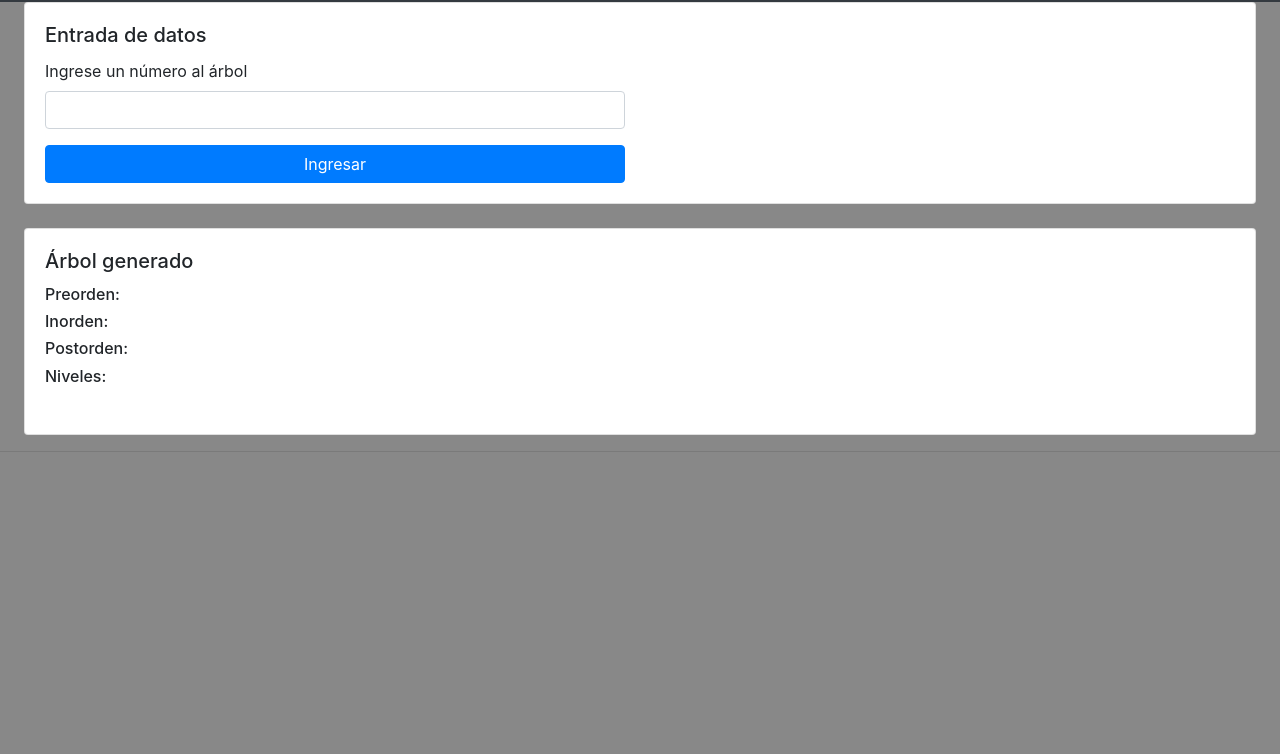
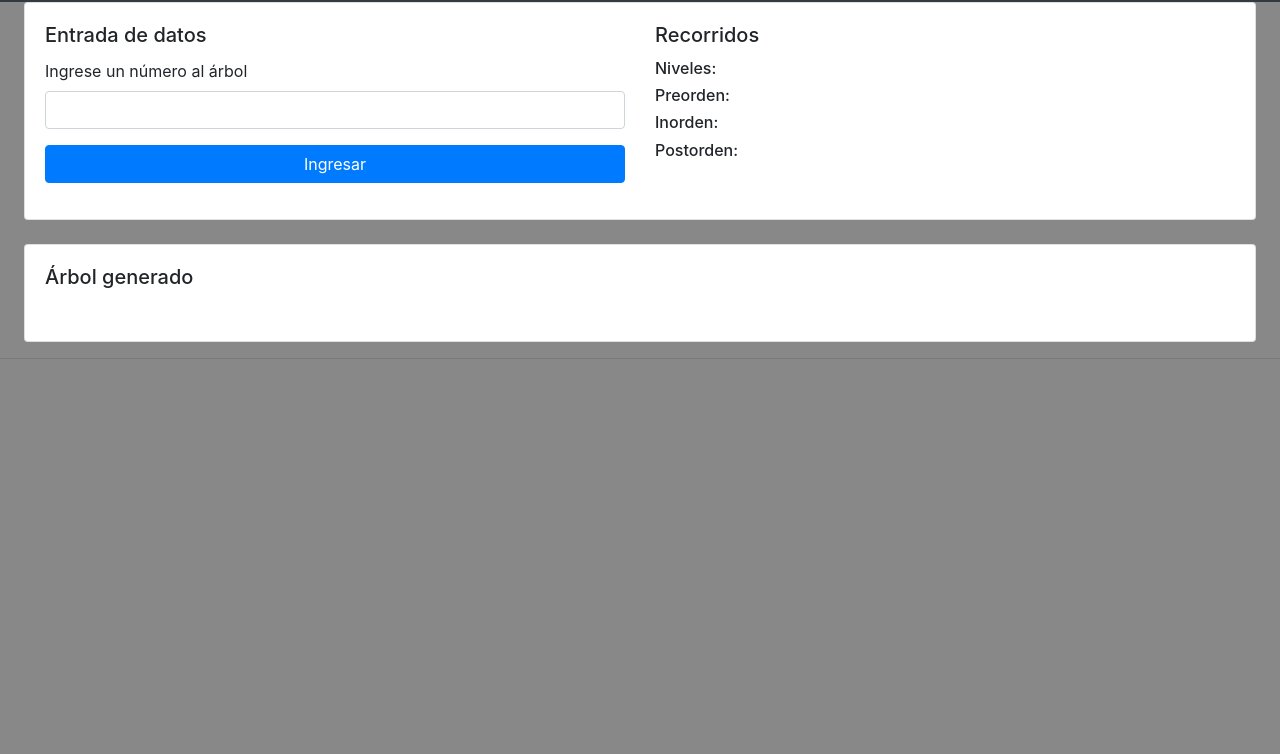
Before and after one commit to jagaleanov/ArbolDeBusqueda, a plain HTML site: page index.html in a window 1280 px wide. Shown: the part 46-800 px from the top of the page. Drawn offline with nearby package versions, Linux system fonts and the light colour scheme.

Commit message:
View commit

```diff
--- a/index.html
+++ b/index.html
@@ -2,7 +2,7 @@
 <html>
     <head>
         <meta charset="utf-8">
-        <title>Árbol ordenado</title>
+        <title>Árbol de busqueda</title>
 
         <!--CSS-->
         <link rel="stylesheet" href="https://stackpath.bootstrapcdn.com/bootstrap/4.3.1/css/bootstrap.min.css" >
@@ -14,22 +14,29 @@
     <body>
         <div class="fluid-container">
             <nav class="avbar navbar-dark bg-dark navbar-expand-lg">
-                <h1 class="navbar-brand mx-4">Árbol ordenado</h1>
+                <h1 class="navbar-brand mx-4">Árbol de busqueda</h1>
             </nav>
             <div class="card mx-4">
                 <div class="card-body">
-                    <h5 class="card-title">Entrada de datos</h5>
 
                     <div class="row">
+                        <div class="col-12 col-sm-12 col-md-6 col-lg-6 col-xl-6">
+                        <h5 class="card-title">Entrada de datos</h5>
+                            <div class="form-group">
+                                <label for="numberTxt" >Ingrese un número al árbol</label>
+                                <input type="number" name="numberTxt" id="numberTxt" class="form-control" value=""
+                                       autocomplete="off"  required>
+                            </div>
+                            <div class="form-group">
+                                <input type="button" id="submitTree" class="btn btn-primary btn-block" value="Ingresar" onclick="addNode()">
+                            </div>
+                        </div>
                         <div class="form-group col-12 col-sm-12 col-md-6 col-lg-6 col-xl-6">
-                            <label for="numberTxt" >Ingrese un número al árbol</label>
-                            <input type="number" name="numberTxt" id="numberTxt" class="form-control" value=""
-                                   autocomplete="off"  required>
-                        </div>
-                    </div>
-                    <div class="row">
-                        <div class="col-12 col-sm-12 col-md-6 col-lg-6 col-xl-6">
-                            <input type="button" id="submitTree" class="btn btn-primary btn-block" value="Ingresar" onclick="addNode()">
+                        <h5 class="card-title">Recorridos</h5>
+                            <h6>Niveles:&nbsp;&nbsp;<span id="levelString"></span></h6>
+                            <h6>Preorden:&nbsp;&nbsp;<span id="preOrdenString"></span></h6>
+                            <h6>Inorden:&nbsp;&nbsp;<span id="inOrdenString"></span></h6>
+                            <h6>Postorden:&nbsp;&nbsp;<span id="posOrdenString"></span></h6>
                         </div>
                     </div>
                 </div>
@@ -37,10 +44,6 @@
             <div class="card mx-4 mt-4">
                 <div class="card-body ">
                     <h5 class="card-title">Árbol generado</h5>
-                    <h6>Preorden: <span id="preOrdenString"></span></h6>
-                    <h6>Inorden: <span id="inOrdenString"></span></h6>
-                    <h6>Postorden: <span id="posOrdenString"></span></h6>
-                    <h6>Niveles: <span id="levelString"></span></h6>
                     <div class="tree">
                         <ul id="treeUl">
                             <!--
```
